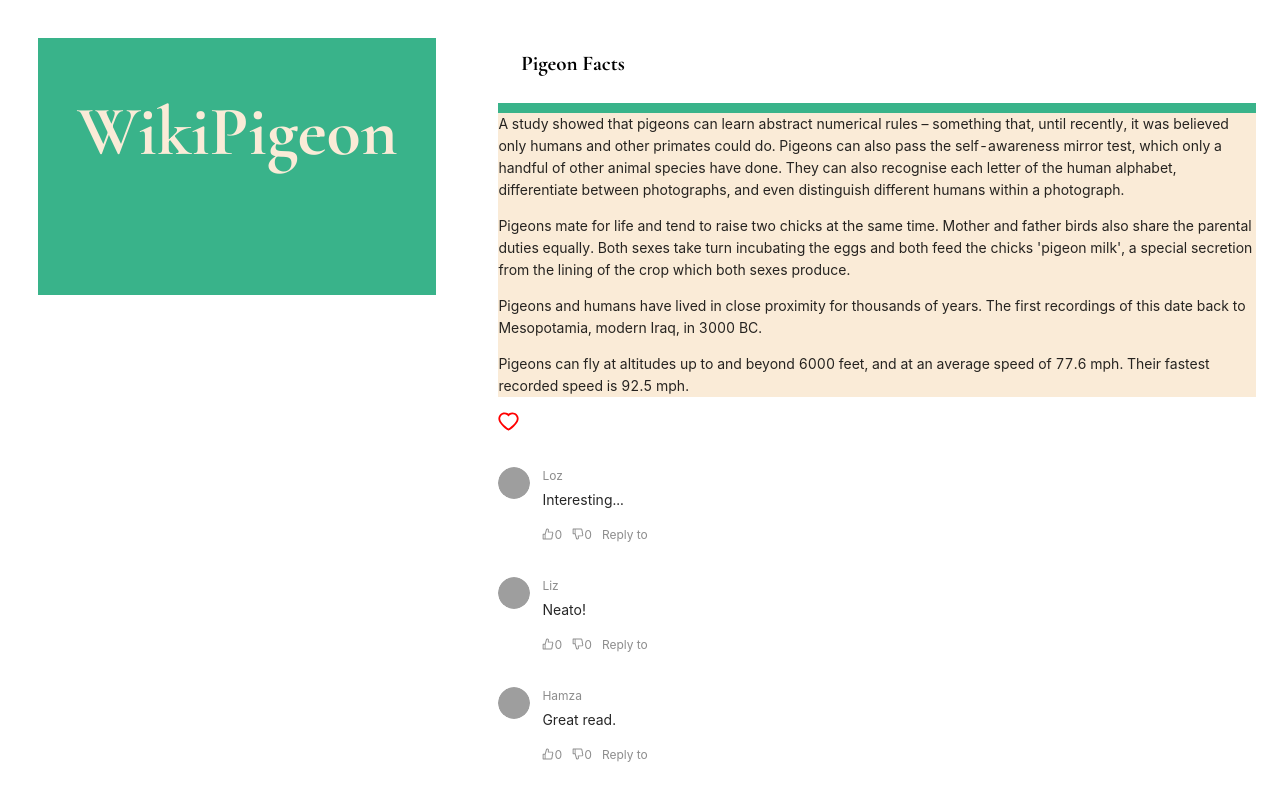
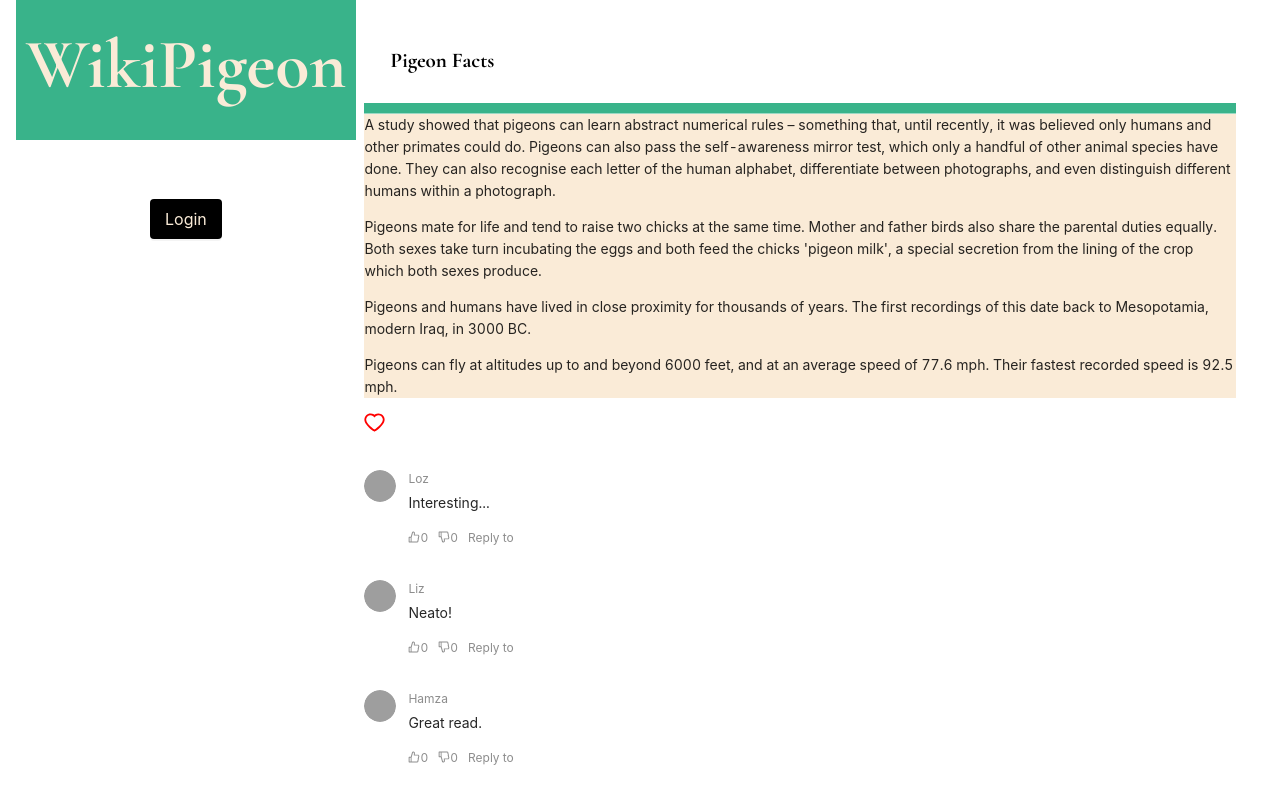
Before and after one commit to SchoolOfCode/w10_recap-tasks-bM7tcHF88GBxDni, a React app: page / in a window 1280 px wide. Shown: the top 799 px of the page. Built offline with nearby package versions, Linux system fonts and the light colour scheme; grey boxes are pictures that could not be loaded.

Commit message:
Create Login component, add styles to some components

```diff
--- a/package.json
+++ b/package.json
@@ -3,6 +3,7 @@
   "version": "0.1.0",
   "private": true,
   "dependencies": {
+    "@auth0/auth0-react": "^1.9.0",
     "@testing-library/jest-dom": "^5.11.9",
     "@testing-library/react": "^11.2.5",
     "@testing-library/user-event": "^12.8.3",
--- a/src/components/App/App.module.css
+++ b/src/components/App/App.module.css
@@ -1,6 +1,15 @@
 .app {
   display: flex;
   flex-direction: row;
+  justify-content: space-evenly;
   align-items: flex-start;
-  justify-content: space-around;
+
+  margin: 0 2%;
 }
+
+.nav {
+  display: flex;
+  flex-direction: column;
+  align-items: center;
+  justify-content: center;
+}
--- a/src/components/App/index.js
+++ b/src/components/App/index.js
@@ -1,5 +1,6 @@
 import articles from "../../libs/articles";
 import Article from "../Article";
+import Login from "../Login";
 import Title from "../Title";
 
 import css from "./App.module.css";
@@ -7,7 +8,10 @@ import css from "./App.module.css";
 function App() {
   return (
     <div className={css.app}>
-      <Title />
+      <div className={css.nav}>
+        <Title />
+        <Login />
+      </div>
       <div>
         {articles.map((article) => {
           return <Article article={article} />;
--- a/src/components/Article/Article.module.css
+++ b/src/components/Article/Article.module.css
@@ -8,7 +8,7 @@ h2 {
 }
 
 .article {
-  margin: 3%;
+  margin: 2%;
 }
 
 .heart {
--- /dev/null
+++ b/src/components/Login/index.js
@@ -0,0 +1,22 @@
+import { Button } from "antd";
+
+import React from "react";
+
+function Login() {
+  return (
+    <Button
+      type="primary"
+      size="large"
+      style={{
+        color: "antiquewhite",
+        backgroundColor: "black",
+        border: "none",
+        borderRadius: ".25em",
+      }}
+    >
+      Login
+    </Button>
+  );
+}
+
+export default Login;
--- a/src/components/Title/Title.module.css
+++ b/src/components/Title/Title.module.css
@@ -3,8 +3,7 @@
   font-size: 5em;
   font-weight: bolder;
   padding: 3%;
-  margin: 3%;
 
   color: antiquewhite;
-  box-shadow: inset 0em 5em rgb(57, 179, 138);
+  box-shadow: inset 0em 2em rgb(57, 179, 138);
 }
--- /dev/null
+++ b/src/config.js
@@ -0,0 +1,4 @@
+export const auth0 = {
+  domain: process.env.AUTH0_DOMAIN,
+  clientID: process.env.AUTH0_CLIENT_ID,
+};
--- a/src/index.js
+++ b/src/index.js
@@ -1,11 +1,18 @@
 import React from "react";
 import ReactDOM from "react-dom";
-import "./index.css";
+import { Auth0Provider } from "@auth0/auth0-react";
+
+import css from "./Index.module.css";
 import App from "./components/App";
+import { auth0 } from "./config.js";
 
 ReactDOM.render(
-  <React.StrictMode>
+  <Auth0Provider
+    domain={auth0.domain}
+    clientId={auth0.clientID}
+    redirectUri={window.location.origin}
+  >
     <App />
-  </React.StrictMode>,
+  </Auth0Provider>,
   document.getElementById("root")
 );
```
Also changed, not shown: src/Index.module.css (renamed from src/index.css), 1 other file.
